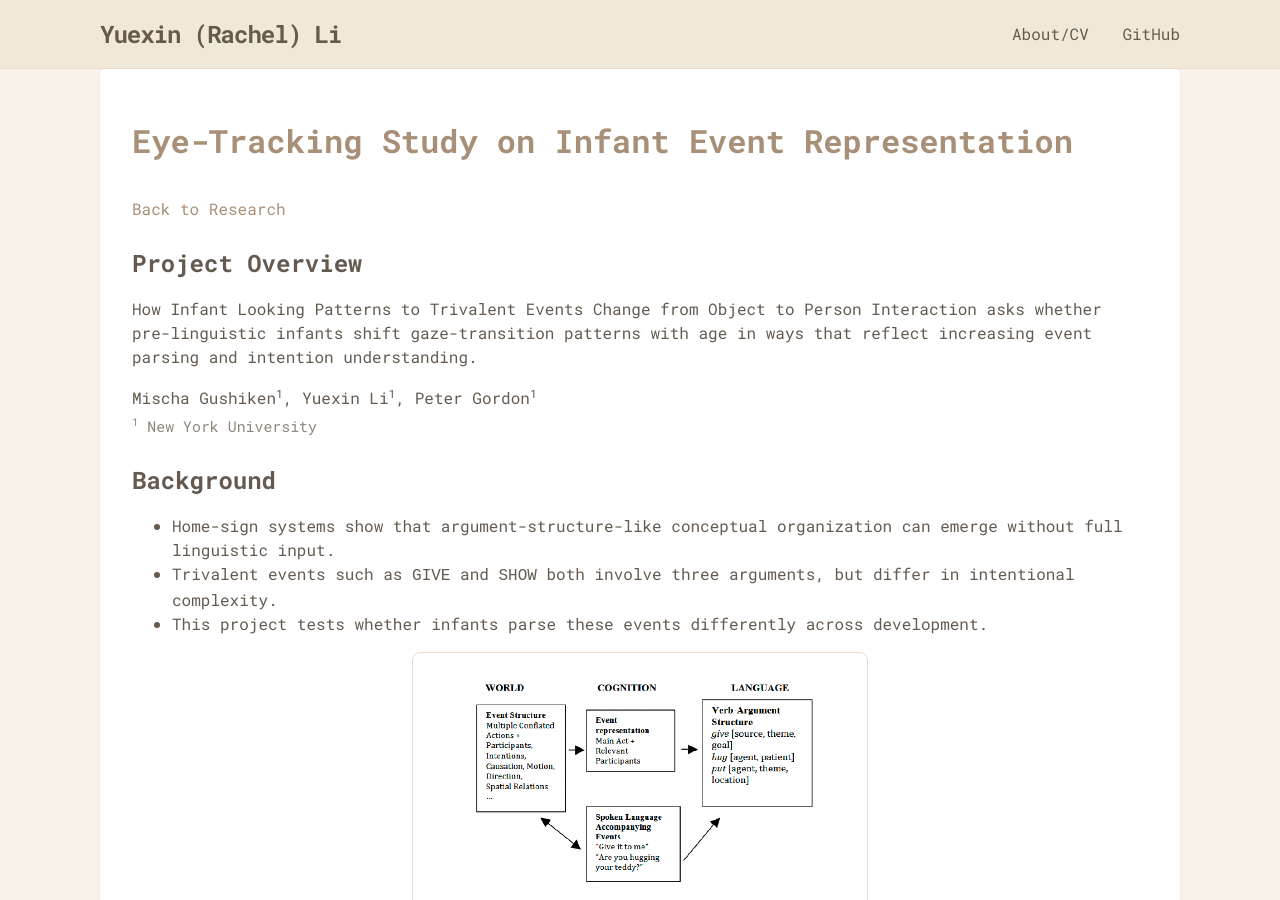
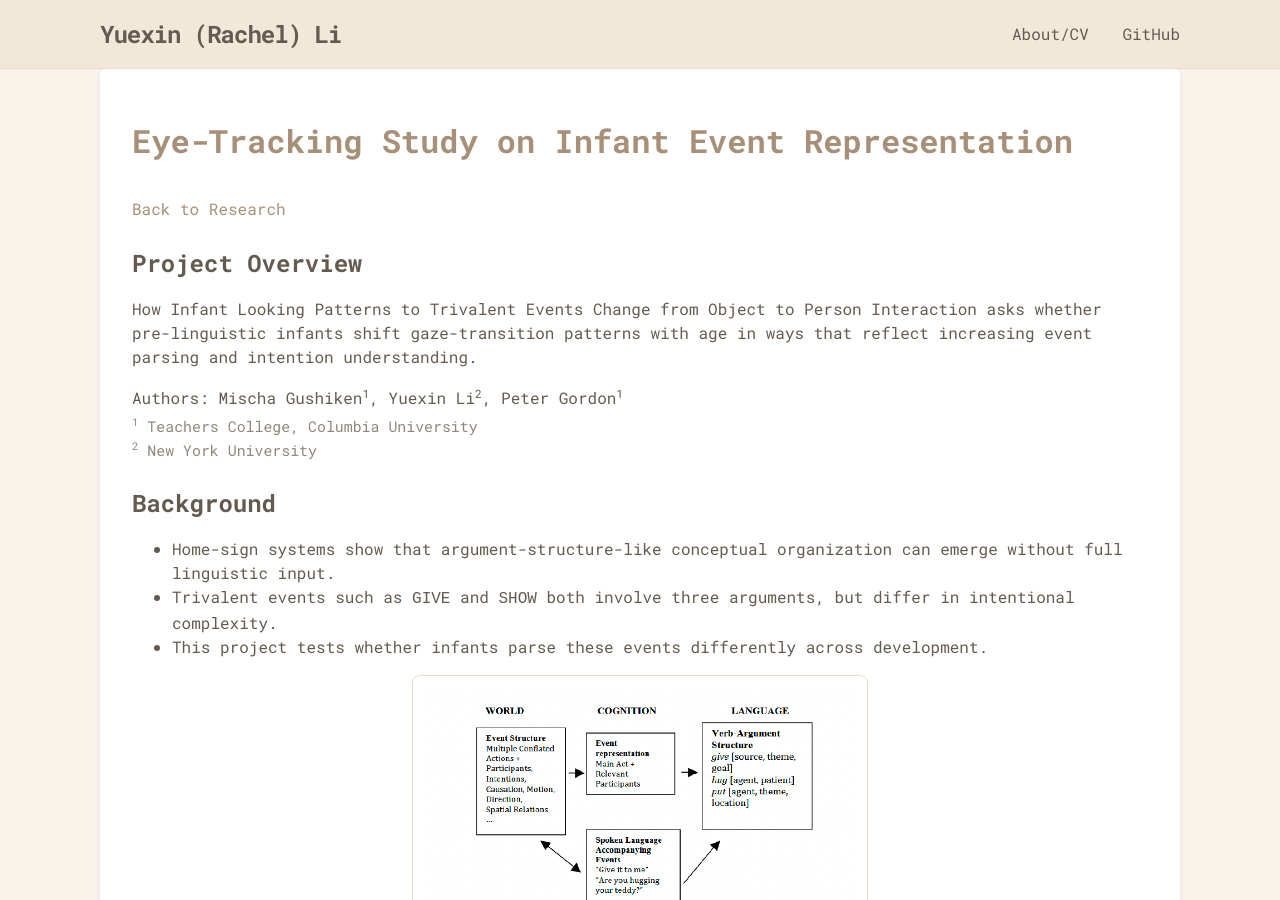
Before and after one commit to yuexin-li-7/yuexin-li-7.github.io, a Jekyll site: the page built from research/eye-tracking-study-on-infant-event-representation.md, in a window 1280 px wide and 900 px high. Built offline with Jekyll 4.4.1, drawn with Linux system fonts in a browser that asks for light colours.

Commit message:
Adjust author labels and affiliations on research project pages

```diff
--- a/research/eye-tracking-study-on-infant-event-representation.md
+++ b/research/eye-tracking-study-on-infant-event-representation.md
@@ -10,8 +10,8 @@ permalink: /research/eye-tracking-study-on-infant-event-representation/
 
 How Infant Looking Patterns to Trivalent Events Change from Object to Person Interaction asks whether pre-linguistic infants shift gaze-transition patterns with age in ways that reflect increasing event parsing and intention understanding.
 
-<div class="project-authors">Mischa Gushiken<sup>1</sup>, Yuexin Li<sup>1</sup>, Peter Gordon<sup>1</sup></div>
-<div class="project-affiliations"><sup>1</sup> New York University</div>
+<div class="project-authors">Authors: Mischa Gushiken<sup>1</sup>, Yuexin Li<sup>2</sup>, Peter Gordon<sup>1</sup></div>
+<div class="project-affiliations"><sup>1</sup> Teachers College, Columbia University<br><sup>2</sup> New York University</div>
 
 ## Background
 
```
Also changed, not shown: research/good-enough-vision-at-birth.md (+1 -1 lines).
